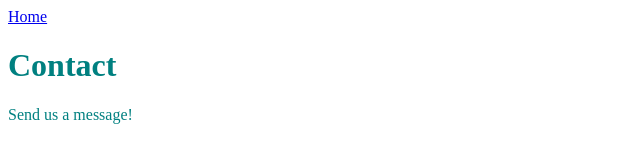
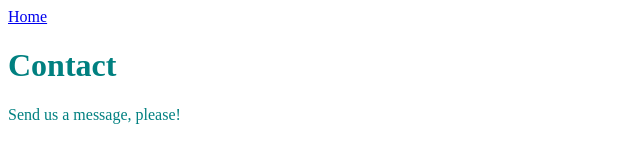
Before and after one commit to keiserjb/Gatsby-hello-world, a Gatsby site: page /contact in a window 1280 px wide. Shown: the full height of the page, 0-640 px from the left. Built offline with nearby package versions, Linux system fonts and the light colour scheme; Gatsby itself is replaced by a stand-in of ours.

Commit message:
gatsby build

```diff
--- a/src/pages/contact.js
+++ b/src/pages/contact.js
@@ -7,7 +7,7 @@ export default function Contact() {
     <div style={{ color: `teal` }}>
       <Link to="/">Home</Link>
       <Header headerText="Contact" />
-      <p>Send us a message!</p>
+      <p>Send us a message, please!</p>
     </div>
   )
 }
```
